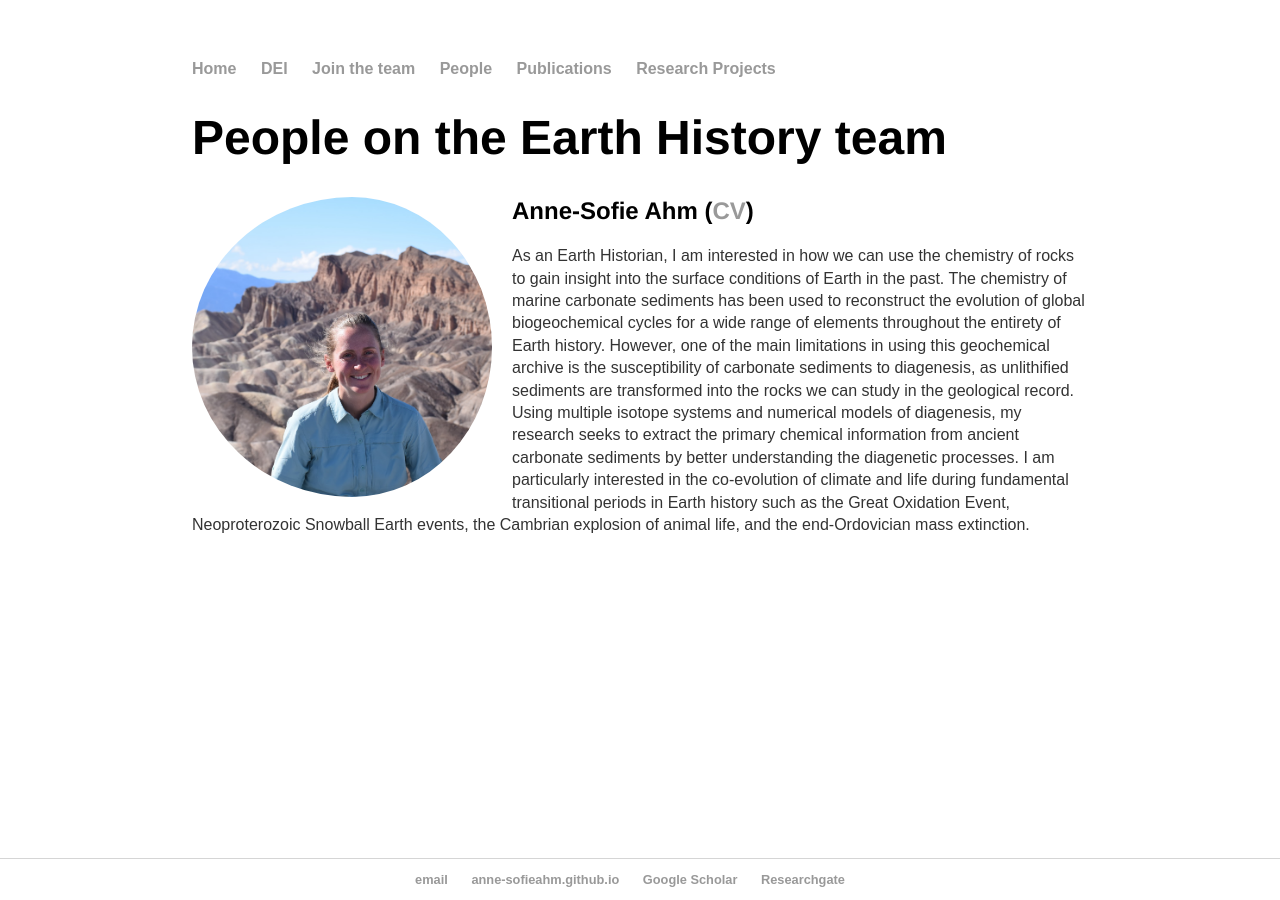
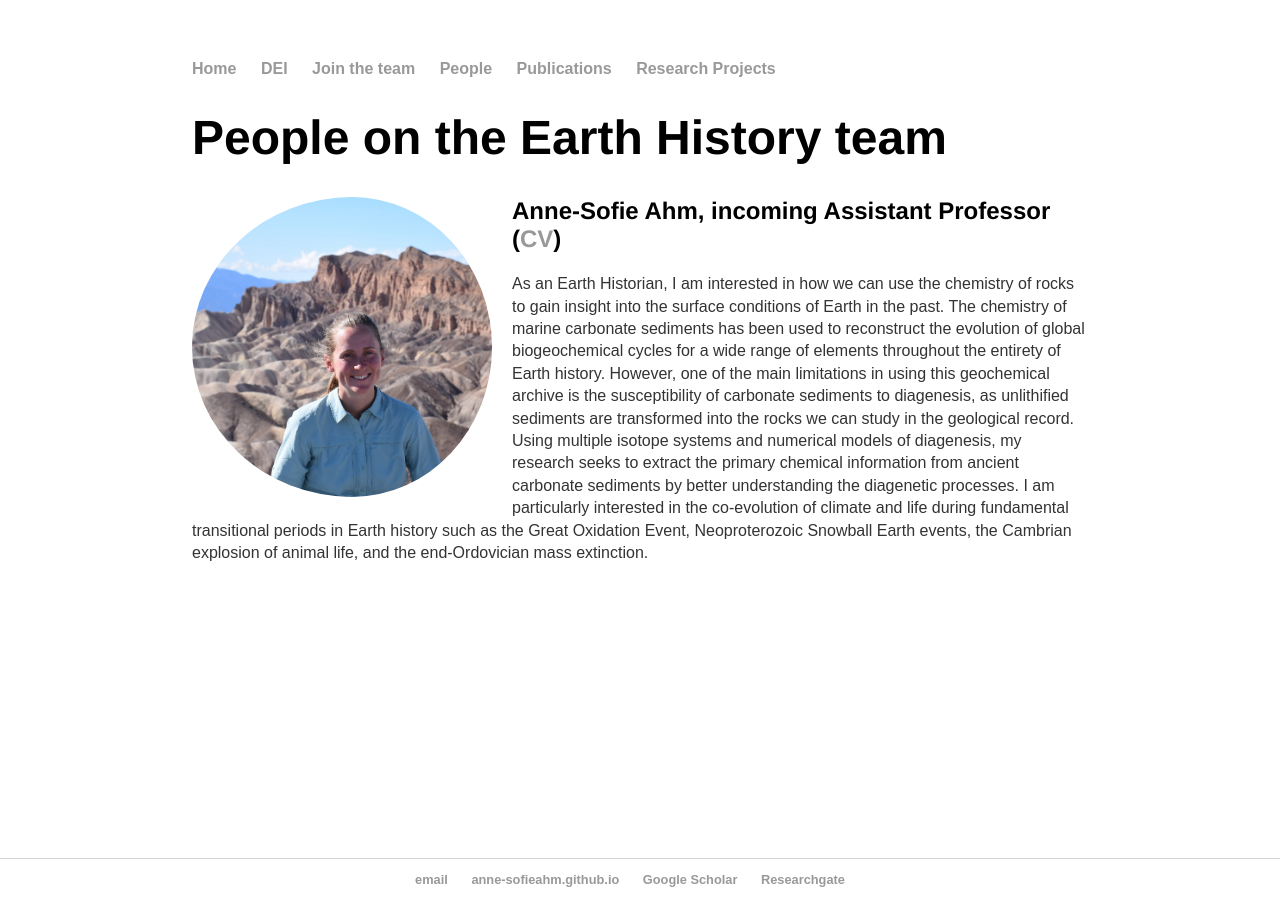
Before and after one commit to Anne-SofieAhm/Anne-SofieAhm.github.io, a Jekyll site: the page built from people/index.html, in a window 1280 px wide. Built offline with Jekyll 4.4.1, drawn with Linux system fonts in a browser that asks for light colours.

Commit message:
Update index.html

```diff
--- a/people/index.html
+++ b/people/index.html
@@ -9,7 +9,7 @@ title: People on the Earth History team
 
 <img src="DSC_0423.JPG" class="rounded">
 
-<h2>Anne-Sofie Ahm (<a href="../mycv/ASA_CV_2020.pdf">CV</a>)</h2>
+<h2>Anne-Sofie Ahm, incoming Assistant Professor (<a href="../mycv/ASA_CV_2020.pdf">CV</a>)</h2>
 
 <p>
   As an Earth Historian, I am interested in how we can use the chemistry of rocks
```
